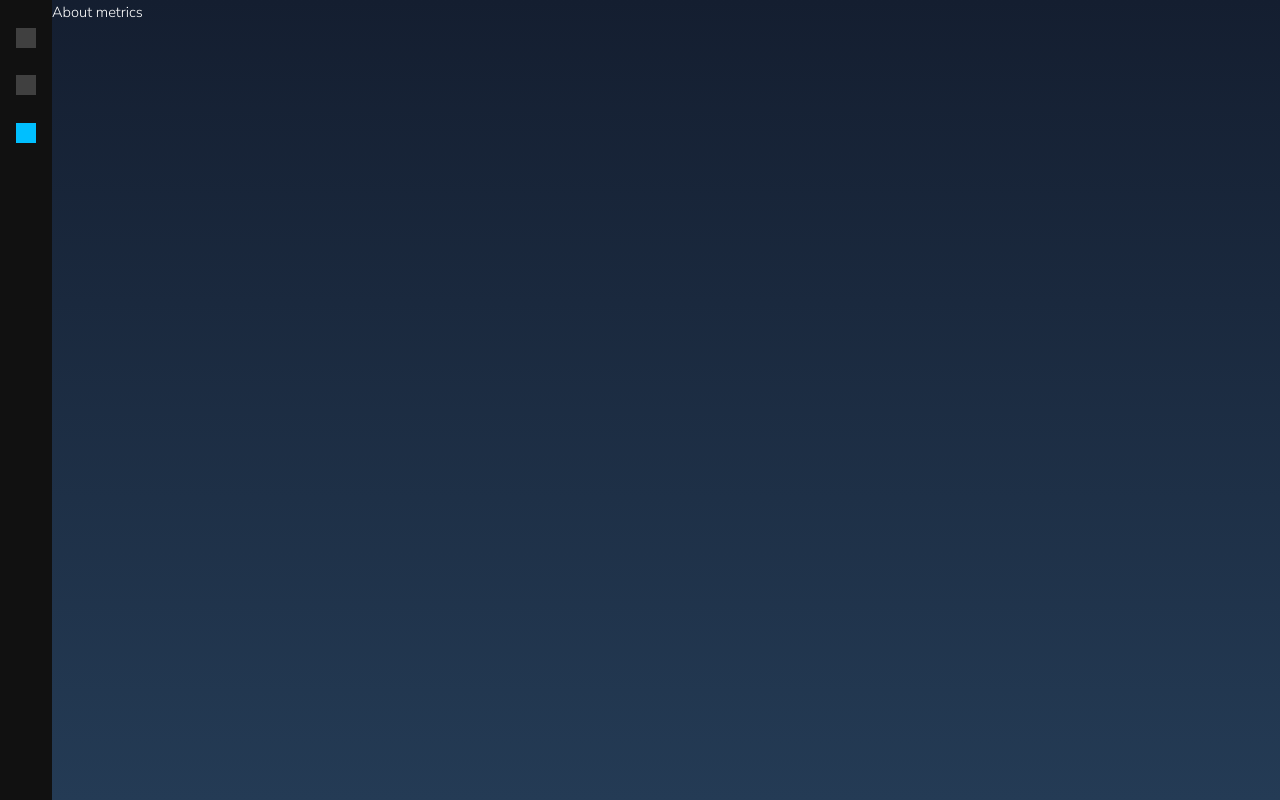
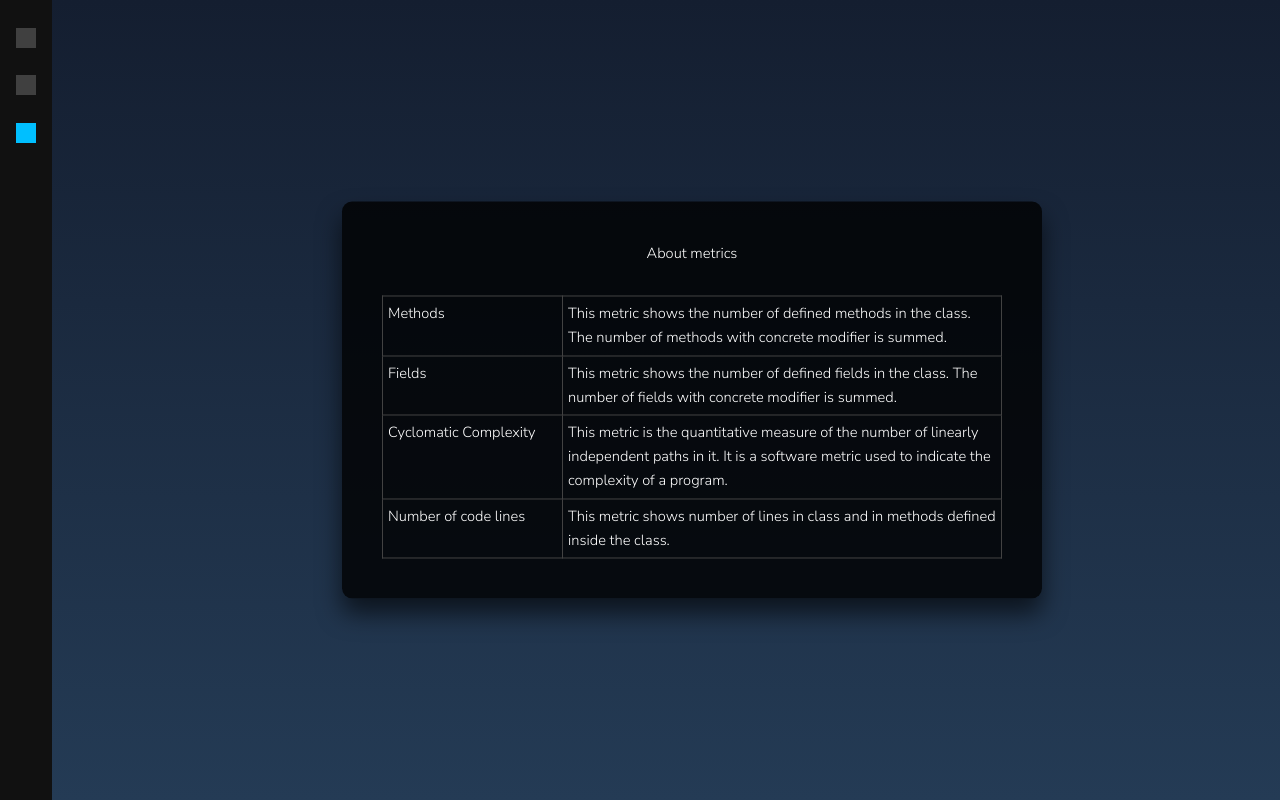
Before and after one commit to TheTerabit/code-metrics-front, an Angular app: page /about-metrics in a window 1280 px wide. Built offline with nearby package versions, Linux system fonts and the light colour scheme; grey boxes are pictures that could not be loaded.

Commit message:
about metrics

```diff
--- a/angular.json
+++ b/angular.json
@@ -1,5 +1,8 @@
 {
   "$schema": "./node_modules/@angular/cli/lib/config/schema.json",
+  "cli": {
+    "analytics": false
+  },
   "version": 1,
   "newProjectRoot": "projects",
   "projects": {
--- a/src/app/about-metrics/about-metrics.component.css
+++ b/src/app/about-metrics/about-metrics.component.css
@@ -0,0 +1,27 @@
+.metrics-table
+{
+    width: 700px;
+}
+
+.metrics-table h2 {
+    margin: 0 0 30px;
+    padding: 0;
+    color: #fff;
+    text-align: center;
+}
+
+.metrics-form table {
+    table-layout: fixed;
+    border-collapse: collapse;
+}
+
+.metrics-table tr {
+    padding-top: 10px;
+}
+
+.metrics-table td {
+    display: table-cell;
+    border: 1px solid rgb(66, 66, 66);
+    min-width: 180px;
+    padding: 5px;
+}
--- a/src/app/about-metrics/about-metrics.component.html
+++ b/src/app/about-metrics/about-metrics.component.html
@@ -3,6 +3,38 @@
         <app-side-navbar [current]="current"></app-side-navbar>
     </div>
     <div class="content">
-        <h1>About metrics</h1>
+        <div class="metrics-table">
+            <h2>About metrics</h2>
+            <table>
+                <tr>
+                    <td>
+                        Methods
+                    </td>
+                    <td>
+                        This metric shows the number of defined methods in the class. The number of methods with concrete modifier is summed.
+                    </td>
+                </tr>
+                <tr>
+                    <td>
+                        Fields
+                    </td>
+                    <td>
+                        This metric shows the number of defined fields in the class. The number of fields with concrete modifier is summed.
+                    </td>
+                </tr>
+                <tr>
+                    <td>Cyclomatic Complexity</td>
+                    <td>This metric is the quantitative measure of the number of linearly independent paths in it. It is a software metric used to indicate the complexity of a program.</td>
+                </tr>
+                <tr>
+                    <td>
+                        Number of code lines
+                    </td>
+                    <td>
+                        This metric shows number of lines in class and in methods defined inside the class.
+                    </td>
+                </tr>
+            </table>
+        </div>
     </div>
 </div>
```
Also changed, not shown: package.json (+4 -4 lines), 1 other file (tests, documents, lock files or other folders).
